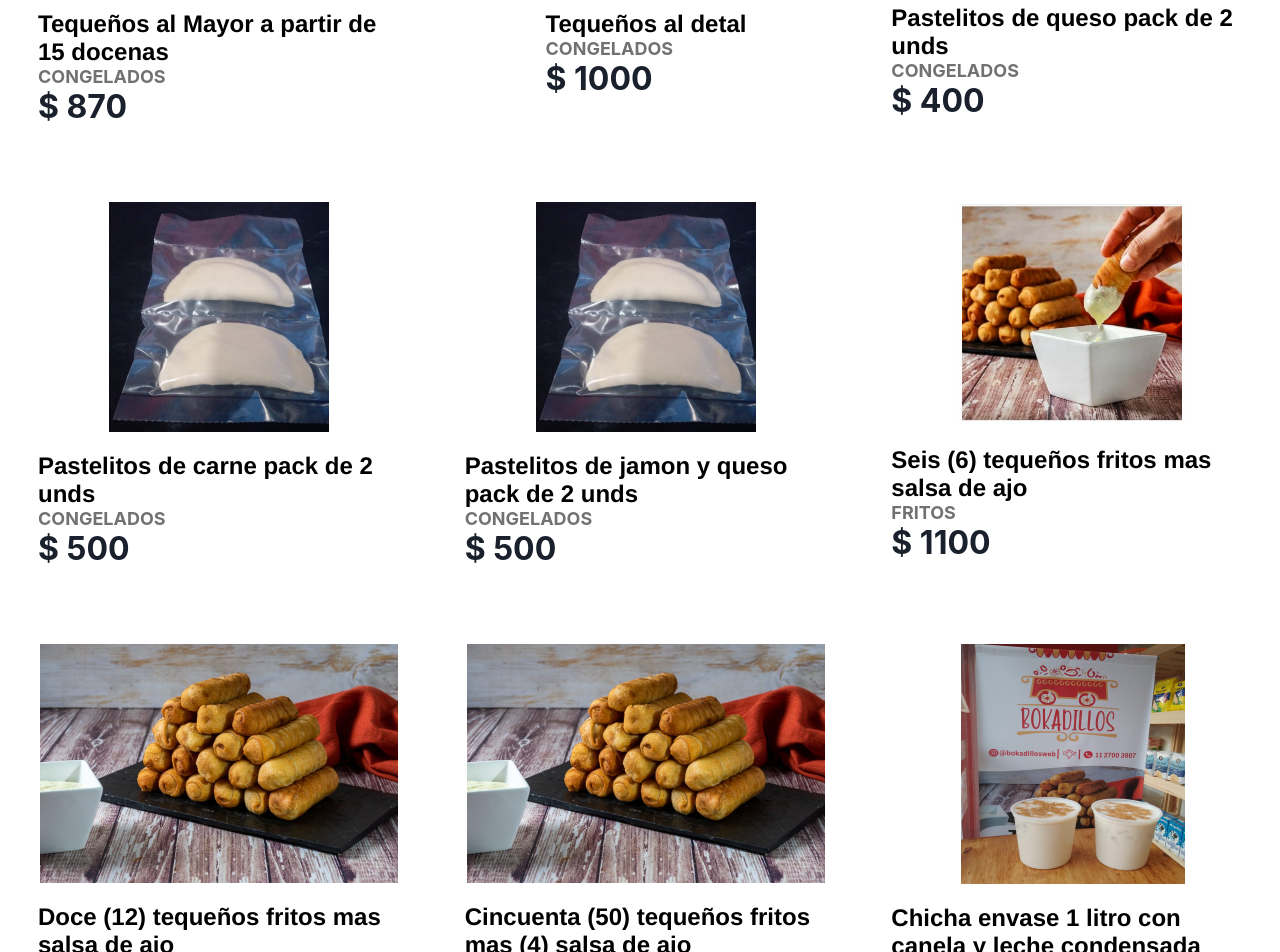
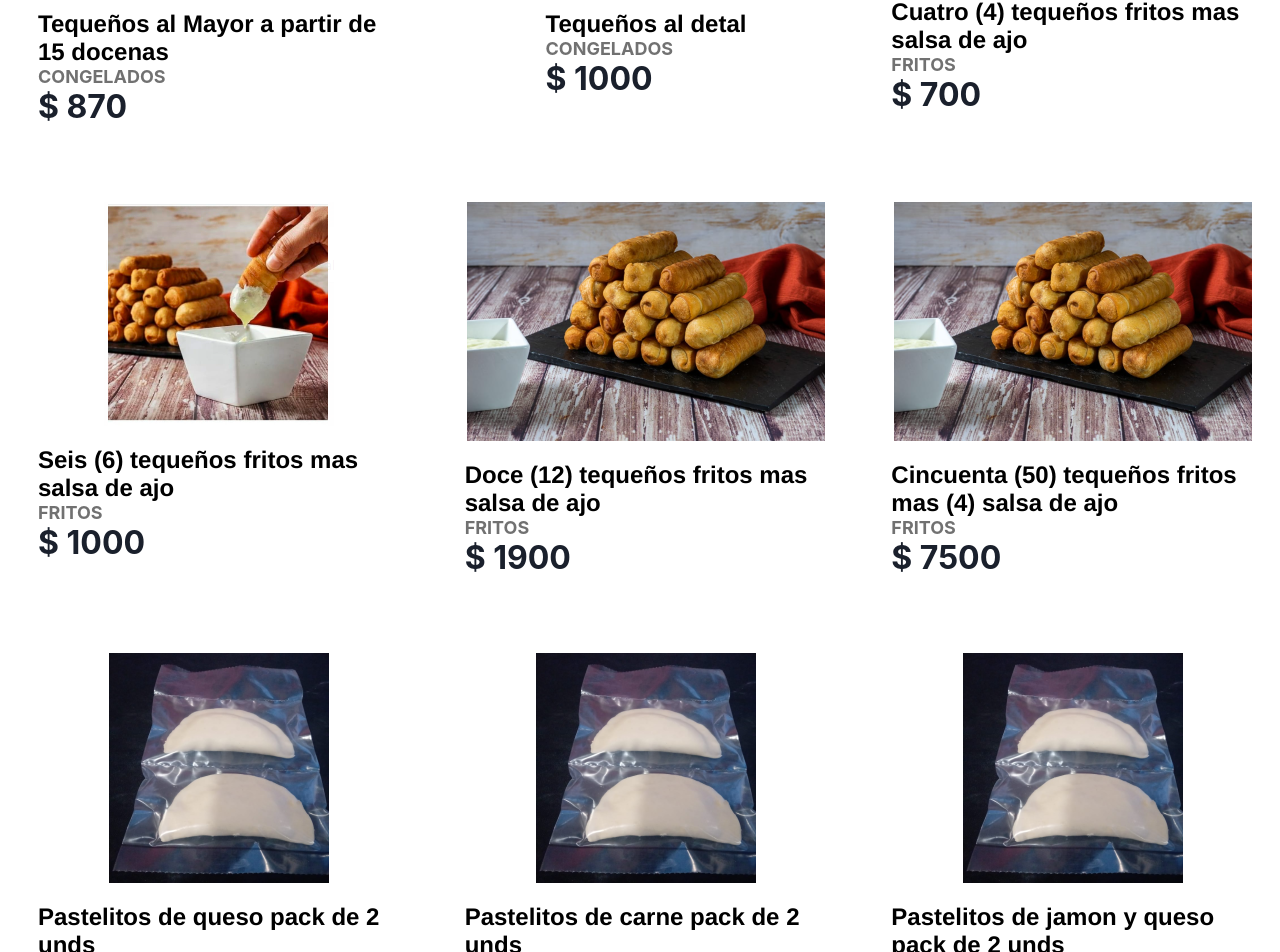
Before and after one commit to elifred2022/productosBokadillos, a React (Create React App) app: page / in a window 1280 px wide. Shown: the part 531-1483 px from the top of the page. Built offline with nearby package versions, Linux system fonts and the light colour scheme.

Commit message:
update precio tequeños 4 unds

```diff
--- a/src/components/productos/ProductosItem.js
+++ b/src/components/productos/ProductosItem.js
@@ -49,6 +49,58 @@ export const ProductoItem = ({ id, title, price, image, category }) => {
       <div className="producto">
         <>
           <div className="producto_img">
+            <img src={Salsa} alt={title} />
+          </div>
+        </>
+        <div className="producto__footer">
+          <h1>Cuatro (4) tequeños fritos mas salsa de ajo</h1>
+          <p>Fritos</p>
+          <p className="price">$ 700</p>
+        </div>
+      </div>
+
+      <div className="producto">
+        <>
+          <div className="producto_img">
+            <img src={Salsa} alt={title} />
+          </div>
+        </>
+        <div className="producto__footer">
+          <h1>Seis (6) tequeños fritos mas salsa de ajo</h1>
+          <p>Fritos</p>
+          <p className="price">$ 1000</p>
+        </div>
+      </div>
+
+      <div className="producto">
+        <>
+          <div className="producto_img">
+            <img src={Monton} alt={title} />
+          </div>
+        </>
+        <div className="producto__footer">
+          <h1>Doce (12) tequeños fritos mas salsa de ajo</h1>
+          <p>Fritos</p>
+          <p className="price">$ 1900</p>
+        </div>
+      </div>
+
+      <div className="producto">
+        <>
+          <div className="producto_img">
+            <img src={Monton} alt={title} />
+          </div>
+        </>
+        <div className="producto__footer">
+          <h1>Cincuenta (50) tequeños fritos mas (4) salsa de ajo</h1>
+          <p>Fritos</p>
+          <p className="price">$ 7500</p>
+        </div>
+      </div>
+
+      <div className="producto">
+        <>
+          <div className="producto_img">
             <img src={PastelitosPack} alt={title} />
           </div>
         </>
@@ -82,45 +134,6 @@ export const ProductoItem = ({ id, title, price, image, category }) => {
           <h1>Pastelitos de jamon y queso pack de 2 unds</h1>
           <p>Congelados</p>
           <p className="price">$ 500</p>
-        </div>
-      </div>
-
-      <div className="producto">
-        <>
-          <div className="producto_img">
-            <img src={Salsa} alt={title} />
-          </div>
-        </>
-        <div className="producto__footer">
-          <h1>Seis (6) tequeños fritos mas salsa de ajo</h1>
-          <p>Fritos</p>
-          <p className="price">$ 1100</p>
-        </div>
-      </div>
-
-      <div className="producto">
-        <>
-          <div className="producto_img">
-            <img src={Monton} alt={title} />
-          </div>
-        </>
-        <div className="producto__footer">
-          <h1>Doce (12) tequeños fritos mas salsa de ajo</h1>
-          <p>Fritos</p>
-          <p className="price">$ 1900</p>
-        </div>
-      </div>
-
-      <div className="producto">
-        <>
-          <div className="producto_img">
-            <img src={Monton} alt={title} />
-          </div>
-        </>
-        <div className="producto__footer">
-          <h1>Cincuenta (50) tequeños fritos mas (4) salsa de ajo</h1>
-          <p>Fritos</p>
-          <p className="price">$ 7900</p>
         </div>
       </div>
 
```
